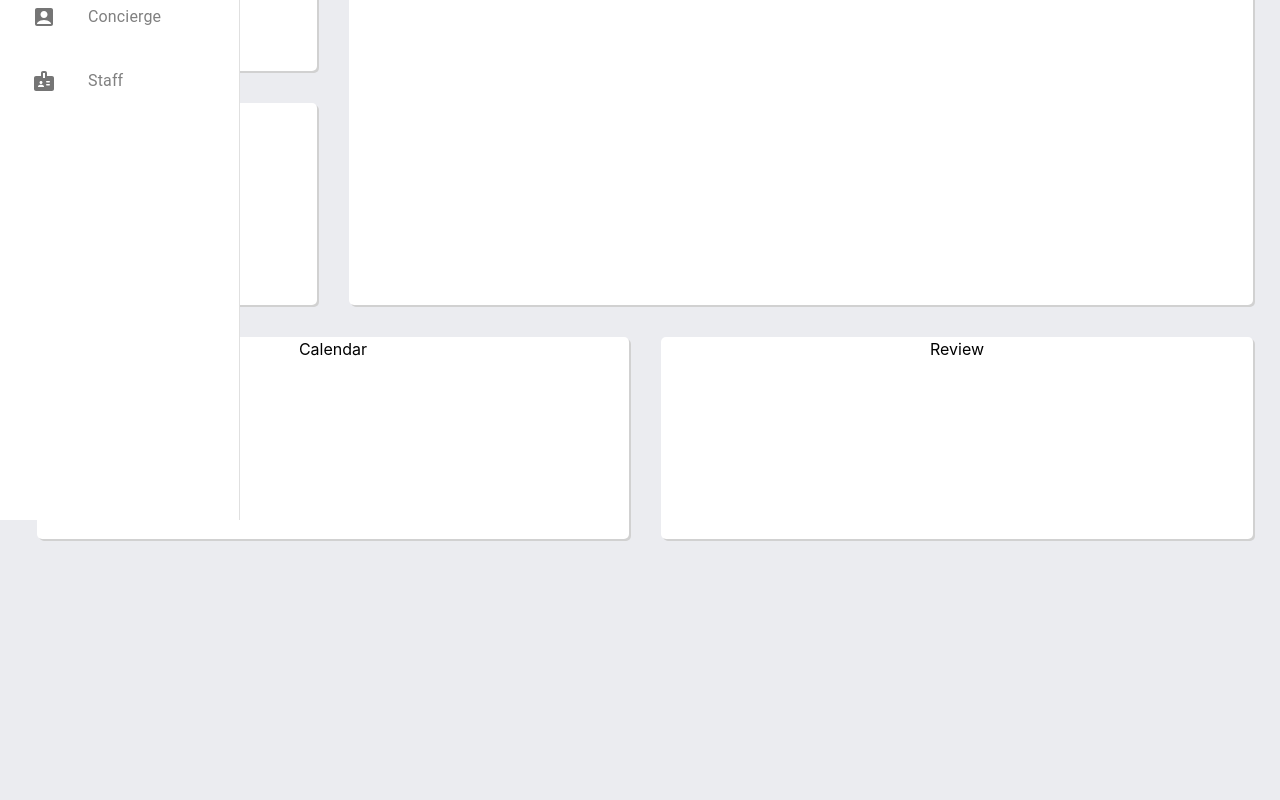
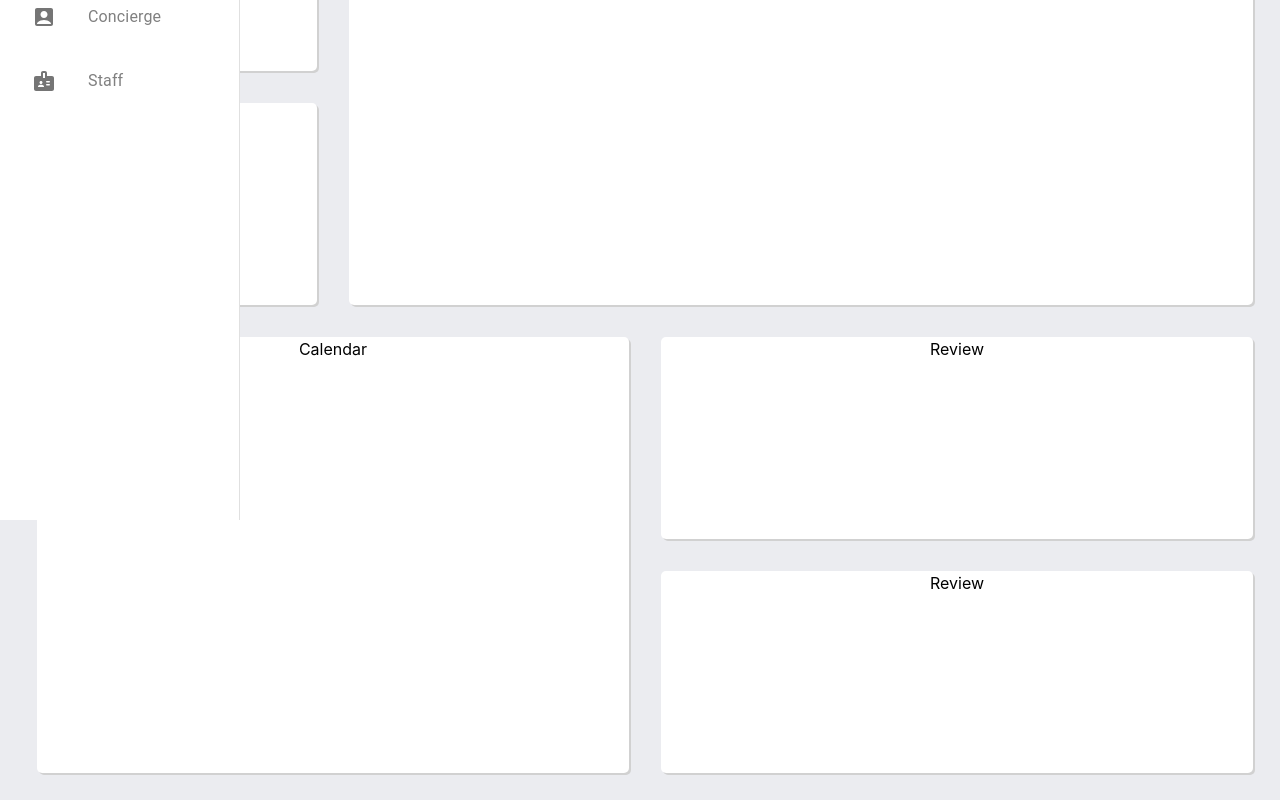
Before and after one commit to Sena543/hotel-mgt-frontend, a React (Vite) app: page / in a window 1280 px wide. Shown: the part 280-1080 px from the top of the page. Before the commit the page ends 846 px from the top, so only its background shows below. Built offline with nearby package versions, Linux system fonts and the light colour scheme.

Commit message:
dashboard layout finished

```diff
--- a/src/pages/Dashboard/Dashboard.tsx
+++ b/src/pages/Dashboard/Dashboard.tsx
@@ -30,12 +30,14 @@
 			<div>
 				<AvailableRooms />
 			</div>
-			<div className="grid-col-span-2">
+			<div className="grid-col-span-2 grid-row-span-2">
 				<Calendar />
 			</div>
 			<div className="grid-col-span-2">
 				<Review />
-				{/* <Review /> */}
+			</div>
+			<div className="grid-col-span-2">
+				<Review />
 			</div>
 		</div>
 	);
--- a/src/pages/Dashboard/dash.css
+++ b/src/pages/Dashboard/dash.css
@@ -12,3 +12,7 @@
 .grid-col-span-2 {
 	grid-column: span 2;
 }
+
+.grid-row-span-2 {
+	grid-row: span 2;
+}
```
